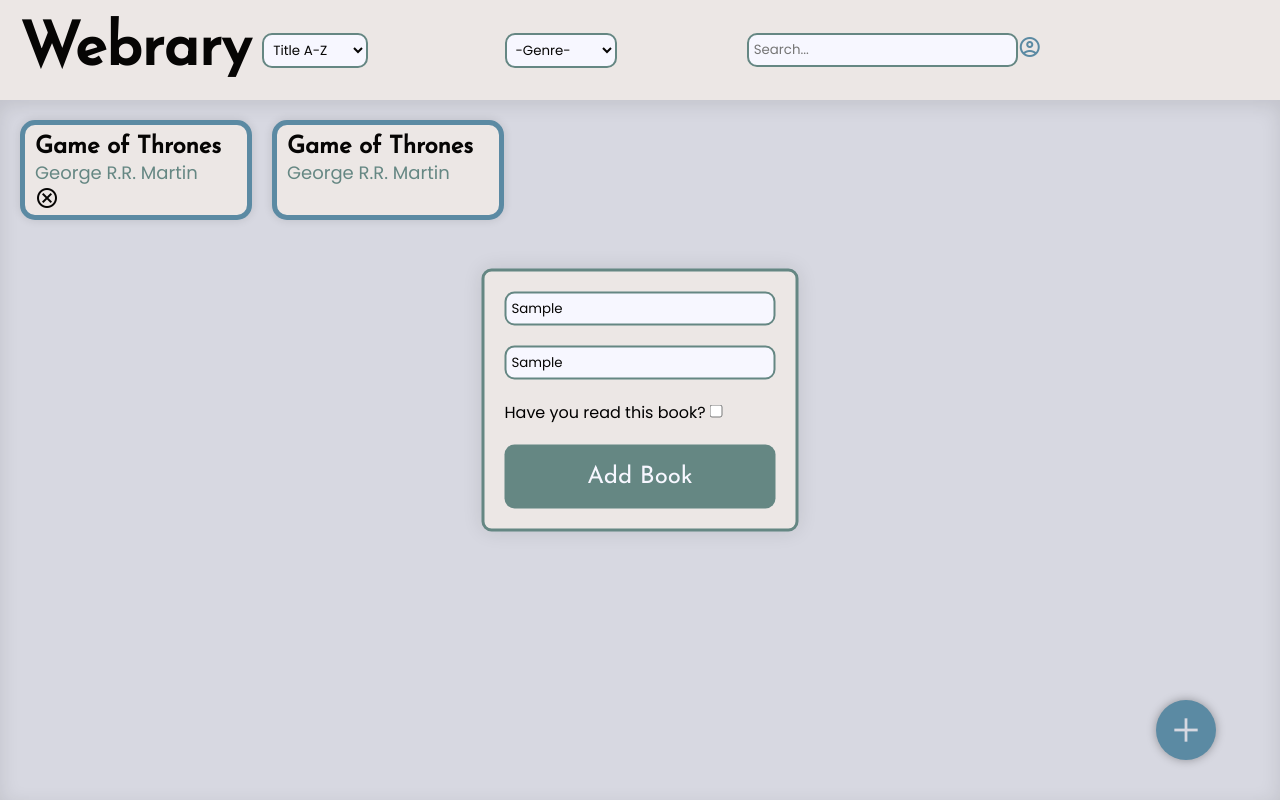
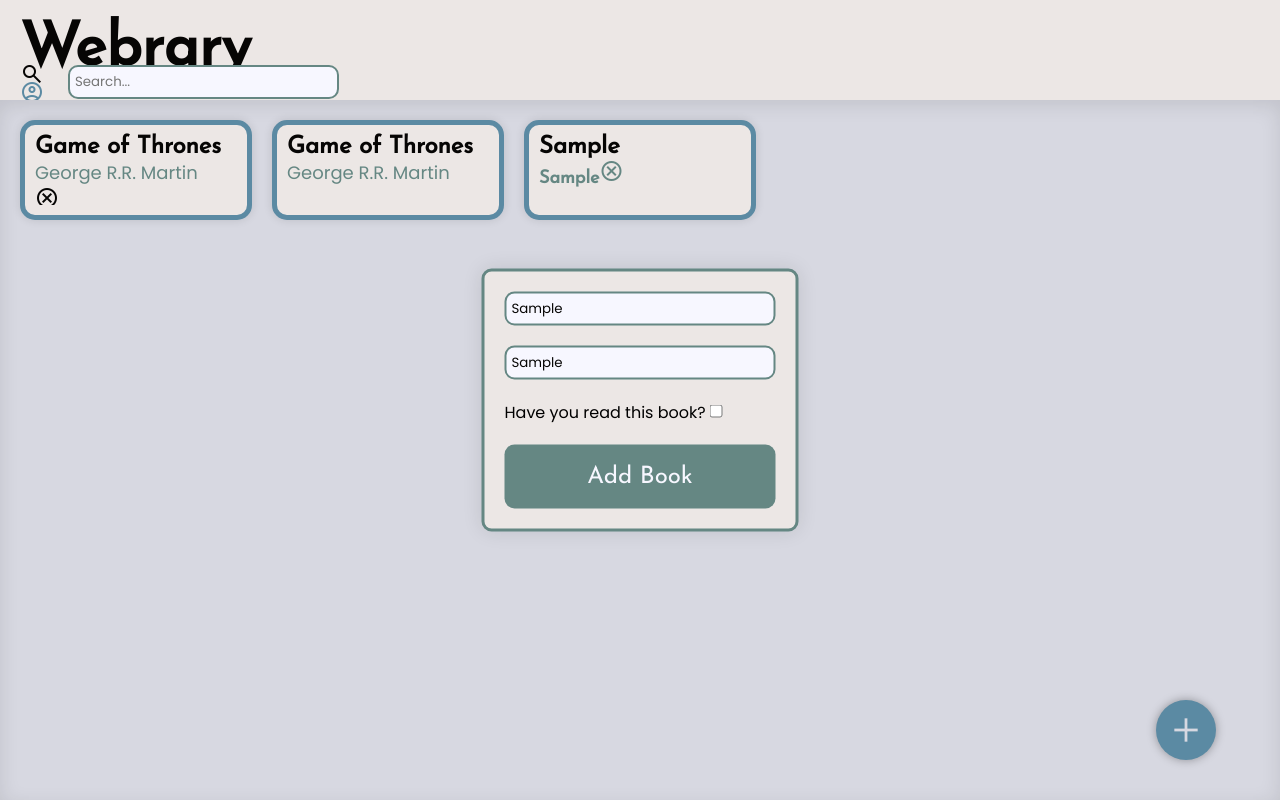
Before and after one commit to stevKalo/library, a plain HTML site: page index.html in a window 1280 px wide. Both pictures are taken after typing "Sample", "Sample" into the empty fields and a click on the button "Add Book". Drawn offline with nearby package versions, Linux system fonts and the light colour scheme.

Commit message:
Add card constructor and obj constructor for book data

```diff
--- a/index.html
+++ b/index.html
@@ -18,22 +18,8 @@
     <div class="header">
       <h1 class="title">Webrary</h1>
       <label for="sort">
-        <select class="sort" id="sort" name="sort">
-          <option value="title_a-z">Title A-Z</option>
-          <option value="title_z-a">Title Z-A</option>
-          <option value="author_a-z">Author A-Z</option>
-          <option value="author_z-a">Author Z-A</option>
-          <option value="genre">Genre</option>
-        </select>
       </label>
-      <label for="genre">
-        <select class="genre" id="genre" name="genre">
-          <option value="default">-Genre-</option>
-          <option value="fiction">Fiction</option>
-          <option value="non-fiction">Non-Fiction</option>
-        </select>
-      </label>
-      <label for="search">
+      <label for="search" class="material-symbols-outlined">search
         <input type="search" id="search" name="search" placeholder="Search..."></input>
       </label>
       <div class="account">
@@ -41,21 +27,22 @@
       </div>
     </div>
     <div class="library">
-        <div class="card">
+        <div class="card" id="card1">
           <h2>Game of Thrones</h2>
           <p class="author">George R.R. Martin</p>
-          <p class="read"><span class="material-symbols-outlined">cancel</span></p>
+          <p class="read material-symbols-outlined">cancel</p>
         </div>
-        <div class="card">
+        <div class="card" id="card2">
           <h2>Game of Thrones</h2>
           <p class="author">George R.R. Martin</p>
         </div>
     </div>
     <button class="add" id="add"><span class="material-symbols-outlined">add</span></button>
     <dialog id="modal">
-      <input type="text" placeholder="Title"><input type="text" placeholder="Author">
-      <label for="read-status">Have you read this book? <input type="checkbox"></label>
-      <button class="add-book">Add Book</button>
+      <input type="text" placeholder="Title" class="modal-title">
+      <input type="text" placeholder="Author" class="modal-author">
+      <label for="modal-read">Have you read this book? <input type="checkbox" name="modal-read" class="modal-read"></label>
+      <button class="modal-add">Add Book</button>
     </dialog>
   </body>
 </html>
--- a/script.js
+++ b/script.js
@@ -3,9 +3,56 @@
 // on event mousedown
 // prompt user for Name, Author, and Read Boolean
 
+const library = document.querySelector(".library");
 const add = document.querySelector("#add");
+
 const modal = document.querySelector("#modal");
+const modalBtn = document.querySelector(".modal-add");
+const modalTitle = document.querySelector(".modal-title");
+const modalAuthor = document.querySelector(".modal-author");
+const modalRead = document.querySelector(".modal-read");
 
-add.addEventListener("mousedown", () => {
+function Book(title, author, read) {
+  this.title = title;
+  this.author = author;
+  this.read = read;
+}
+
+const constrCard = function (book) {
+  const index = document.querySelectorAll(".card").length + 1;
+
+  const newCard = document.createElement("div");
+  newCard.classList.add("card");
+  newCard.setAttribute("id", `card${index}`);
+
+  const newTitle = document.createElement("h2");
+  newTitle.textContent = book.title;
+
+  const newAuthor = document.createElement("p");
+  newAuthor.classList.add("author");
+  newAuthor.textContent = book.author;
+
+  const newRead = document.createElement("p");
+  newRead.classList.add("read", "material-symbols-outlined");
+  if (book.read) {
+    newRead.textContent = "check";
+  } else {
+    newRead.textContent = "cancel";
+  }
+
+  library.appendChild(newCard);
+  newCard.appendChild(newTitle).appendChild(newAuthor).appendChild(newRead);
+};
+
+add.addEventListener("mouseup", () => {
   modal.showModal();
 });
+
+modalBtn.addEventListener("mouseup", () => {
+  const title = modalTitle.value;
+  const author = modalAuthor.value;
+  const read = modalRead.checked;
+  const newBook = new Book(title, author, read);
+  constrCard(newBook);
+  modal.close();
+});
--- a/style.css
+++ b/style.css
@@ -46,7 +46,7 @@ h2 {
   padding: 20px;
   display: grid;
   grid-template-rows: 1fr;
-  grid-template-columns: repeat(5, 1fr);
+  grid-template-columns: repeat(auto-fill, 1fr);
   align-items: center;
   background-color: var(--background);
 }
@@ -113,6 +113,7 @@ button.add:hover {
 }
 
 dialog {
+  display: none;
   position: absolute;
   top: 50%;
   left: 50%;
@@ -137,7 +138,7 @@ select {
   font-family: var(--body-font);
 }
 
-.add-book {
+.modal-add {
   padding: 20px;
   background-color: var(--accent);
   color: var(--tertiary);
@@ -148,11 +149,7 @@ select {
   transition: 0.5s;
 }
 
-.add-book:hover {
+.modal-add:hover {
   transform: scale(102%);
   background-color: var(--primary);
 }
-
-*:focus {
-  border-color: var(--primary);
-}
```
